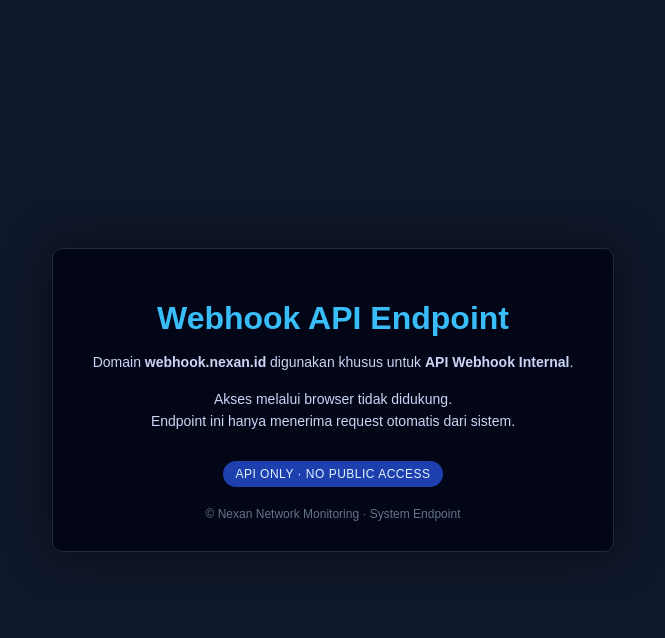
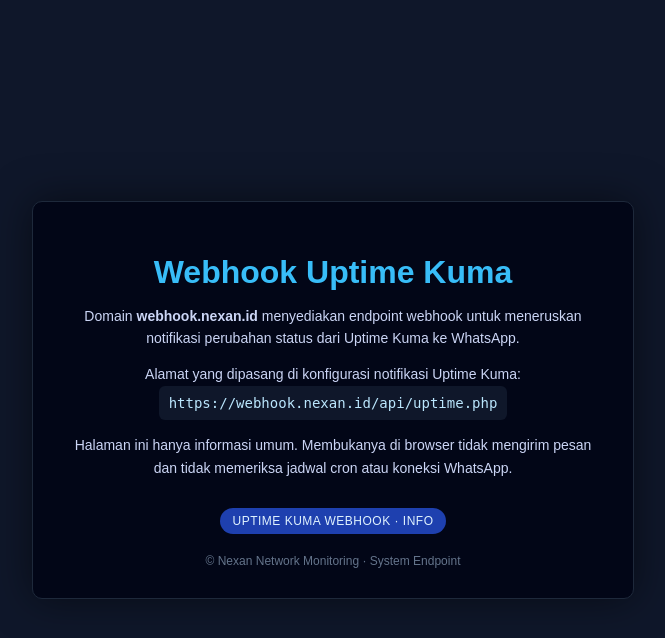
Before and after one commit to ekiguistian/webhook_uptimekuma-sendwa, a PHP site: page / in a window 1280 px wide. Shown: the top 638 px of the page, without its empty margins (307-972 px from the left). Run offline with PHP 8.4, Linux system fonts and the light colour scheme.

Commit message:
Move landing page into public and document deployment

```diff
--- a/api/uptime.php
+++ b/api/uptime.php
@@ -4,6 +4,8 @@ require_once __DIR__ . '/config.php';
 
 $NGIRIMWA_API_KEY  = app_env('NGIRIMWA_API_KEY');
 $NGIRIMWA_GROUP_ID = app_env('NGIRIMWA_GROUP_ID');
+$MESSAGE_SIGNATURE = app_env('UPTIME_MESSAGE_SIGNATURE', 'Nexan Network Monitoring');
+$STATUS_WEBSITE    = app_env('UPTIME_STATUS_WEBSITE', 'https://status-server.nexan.id');
 
 header('Content-Type: application/json; charset=utf-8');
 
@@ -95,8 +97,8 @@ $text .= "Service : {$monitorName}\n";
 $text .= "Output  : {$target}\n";
 $text .= "Status  : {$status}\n";
 $text .= "Waktu   : {$time} WIB\n\n";
-$text .= "— Nexan Network Monitoring\n";
-$text .= "Website : https://status-server.nexan.id";
+$text .= "— {$MESSAGE_SIGNATURE}\n";
+$text .= "Website : {$STATUS_WEBSITE}";
 
 // queue
 $queue[$monitorName] = [
--- a/index.php
+++ b/public/index.php
@@ -2,7 +2,7 @@
 <html lang="id">
 <head>
   <meta charset="UTF-8">
-  <title>Webhook API Endpoint</title>
+  <title>Webhook Uptime Kuma | Nexan</title>
   <meta name="robots" content="noindex,nofollow">
   <style>
     body {
@@ -48,20 +48,32 @@
       font-size: 12px;
       color: #64748b;
     }
+    code {
+      display: inline-block;
+      padding: 6px 10px;
+      border-radius: 6px;
+      background: #0f172a;
+      color: #bae6fd;
+      overflow-wrap: anywhere;
+    }
   </style>
 </head>
 <body>
   <div class="box">
-    <h1>Webhook API Endpoint</h1>
+    <h1>Webhook Uptime Kuma</h1>
     <p>
-      Domain <strong>webhook.nexan.id</strong> digunakan khusus untuk
-      <strong>API Webhook Internal</strong>.
+      Domain <strong>webhook.nexan.id</strong> menyediakan endpoint webhook
+      untuk meneruskan notifikasi perubahan status dari Uptime Kuma ke WhatsApp.
     </p>
     <p>
-      Akses melalui browser tidak didukung.<br>
-      Endpoint ini hanya menerima request otomatis dari sistem.
+      Alamat yang dipasang di konfigurasi notifikasi Uptime Kuma:
+      <br><code>https://webhook.nexan.id/api/uptime.php</code>
     </p>
-    <div class="badge">API ONLY · NO PUBLIC ACCESS</div>
+    <p>
+      Halaman ini hanya informasi umum. Membukanya di browser tidak mengirim
+      pesan dan tidak memeriksa jadwal cron atau koneksi WhatsApp.
+    </p>
+    <div class="badge">UPTIME KUMA WEBHOOK · INFO</div>
     <div class="footer">
       © Nexan Network Monitoring · System Endpoint
     </div>
```
Also changed, not shown: public/api/uptime.php (added, +11 -0 lines), README.md, public/.htaccess (added), 1 other file.
